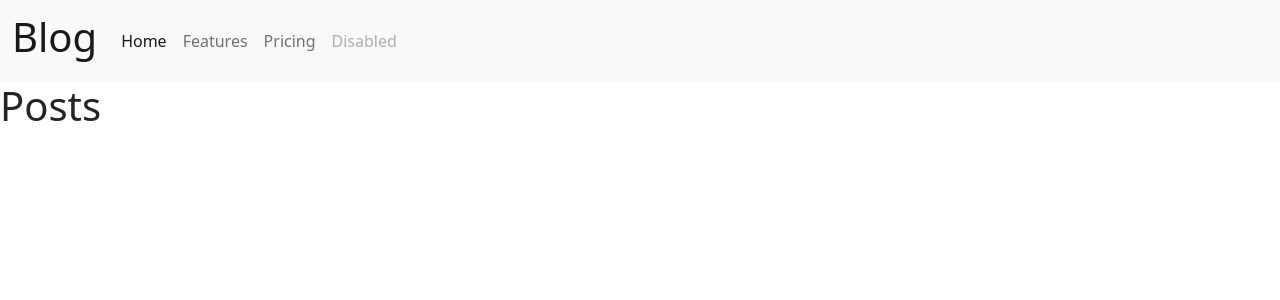
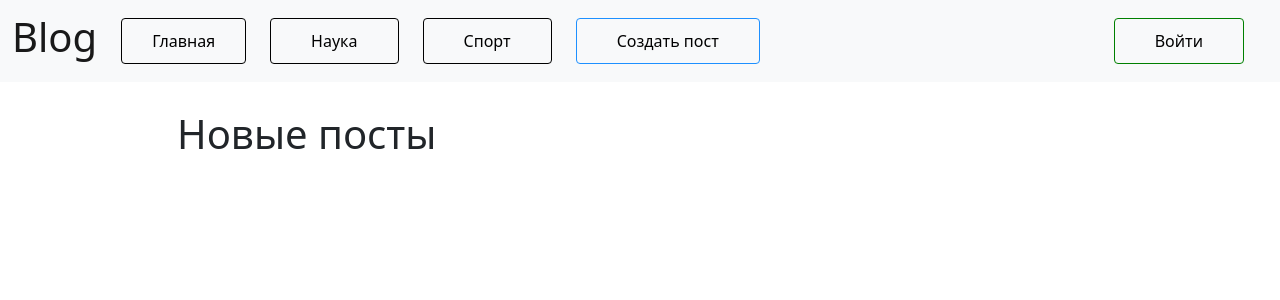
Before and after one commit to Atomini/first_blog, a Django app: page / in a window 1280 px wide. Shown: the top 300 px of the page. Run offline with Django 3.2, Linux system fonts and the light colour scheme; data that the repository does not hold is empty.

Commit message:
added image in post page

```diff
--- a/first_blog/urls.py
+++ b/first_blog/urls.py
@@ -16,7 +16,10 @@ Including another URLconf
 from django.contrib import admin
 from django.urls import path, include
 
+from django.conf import settings
+from django.conf.urls.static import static
+
 urlpatterns = [
     path('admin/', admin.site.urls),
     path('', include("posts.urls"))
-]
+] + static(settings.MEDIA_URL, document_root = settings.MEDIA_ROOT)
--- a/posts/models.py
+++ b/posts/models.py
@@ -14,7 +14,7 @@ class BlogPosts(models.Model):
     published_time = models.DateTimeField("Дата публикации", default=timezone.now)
     category = models.CharField("Категория", choices=CATEGORIES, max_length=100)
 
-    into_image = models.ImageField("Картинка тизера", upload_to='posts/static/posts', blank=True)
+    into_image = models.ImageField("Картинка тизера", upload_to='images/', blank=True)
     into_text = models.CharField("Текст тизера", max_length=100, blank=False)
 
     post_text = models.TextField("Текст поста", blank=False)
--- a/posts/templates/base.html
+++ b/posts/templates/base.html
@@ -19,25 +19,48 @@
     <div class="collapse navbar-collapse" id="navbarNav">
       <ul class="navbar-nav">
         <li class="nav-item">
-          <a class="nav-link active" aria-current="page" href="/">Home</a>
+          <a class="nav-link active" aria-current="page" href="/">
+              <button class="btn btn-outline-success me-2" type="button" style="color: black; border-color: black; padding: 10px 30px;">Главная</button>
+          </a>
         </li>
         <li class="nav-item">
-          <a class="nav-link" href="#">Features</a>
+          <a class="nav-link" href="/science">
+              <button class="btn btn-outline-success me-2" type="button" style="color: black; border-color: black; padding: 10px 40px;">Наука</button>
+          </a>
         </li>
         <li class="nav-item">
-          <a class="nav-link" href="#">Pricing</a>
+          <a class="nav-link" href="/sport">
+            <button class="btn btn-outline-success me-2" type="button" style="color: black; border-color: black; padding: 10px 40px;">Спорт</button>
+          </a>
         </li>
         <li class="nav-item">
-          <a class="nav-link disabled" href="#" tabindex="-1" aria-disabled="true">Disabled</a>
+          <a class="nav-link" href="/add-post">
+            <button class="btn btn-outline-success me-2" type="button" style="color: black; border-color: dodgerblue; padding: 10px 40px;">Создать пост</button>
+          </a>
         </li>
       </ul>
+
     </div>
+      <a class="nav-link" href="/authorization">
+       <form class="d-flex">
+            <button class="btn btn-outline-success me-2" type="button" style="color: black; border-color: green; padding: 10px 40px;"> Войти </button>
+       </form></a>
   </div>
 </nav>
 
+<div class="container">
+  <div class="row">
+    <div class="col-1"></div>
+    <div class="col">
+        {% block content %}
 
-{% block content %}
-{% endblock %}
+        {% endblock %}
+    </div>
+    <div class="col-1"></div>
+  </div></div>
+
+
+
 
 <script src="https://cdn.jsdelivr.net/npm/bootstrap@5.0.1/dist/js/bootstrap.bundle.min.js"
         integrity="sha384-gtEjrD/SeCtmISkJkNUaaKMoLD0//ElJ19smozuHV6z3Iehds+3Ulb9Bn9Plx0x4"
--- a/posts/templates/home.html
+++ b/posts/templates/home.html
@@ -1,8 +1,9 @@
 {% extends "base.html" %}
+
 {% block content %}
 
 
-<h1>Posts</h1>
+<h1 style="margin-top: 3%; margin-bottom: 2%">Новые посты</h1>
 {% for post in blogposts_list %}
     <li><a href="{% url "post" post.post_slug%}">{{ post.title }}</a>
     {{ post.into_text }}
```
Also changed, not shown: first_blog/settings.py (+7 -0 lines), posts/templates/blogposts_detail.html (+3 -4 lines), posts/static/posts/1606108676119088221.jpg (deleted), posts/static/posts/1606108676119088221_iC2fRpE.jpg (deleted), posts/static/posts/it-юмор-geek-6594500.jpeg (deleted), posts/static/posts/it-юмор-geek-6594500_ScbLK94.jpeg (deleted), posts/static/posts/жесткий-диск-стружка-it-прикол-4010133.jpeg (deleted).
